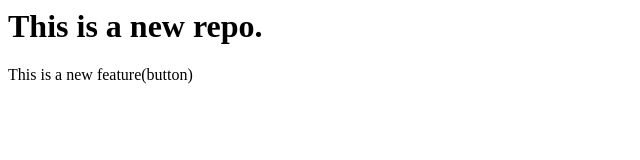
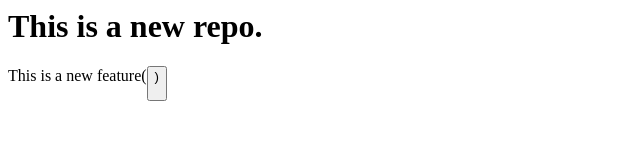
Before and after one commit to Tanvi-Sable/LocalRepo, a plain HTML site: page index.html in a window 1280 px wide. Shown: the whole page, without its empty margins (0-640 px from the left). Drawn offline with Linux system fonts and the light colour scheme.

Commit message:
Add button

```diff
--- a/index.html
+++ b/index.html
@@ -1,2 +1,2 @@
 <h1>This is a new repo.</h1>
-<p>This is a new feature(button)</p>
+<p>This is a new feature(<button>)</p>
```
